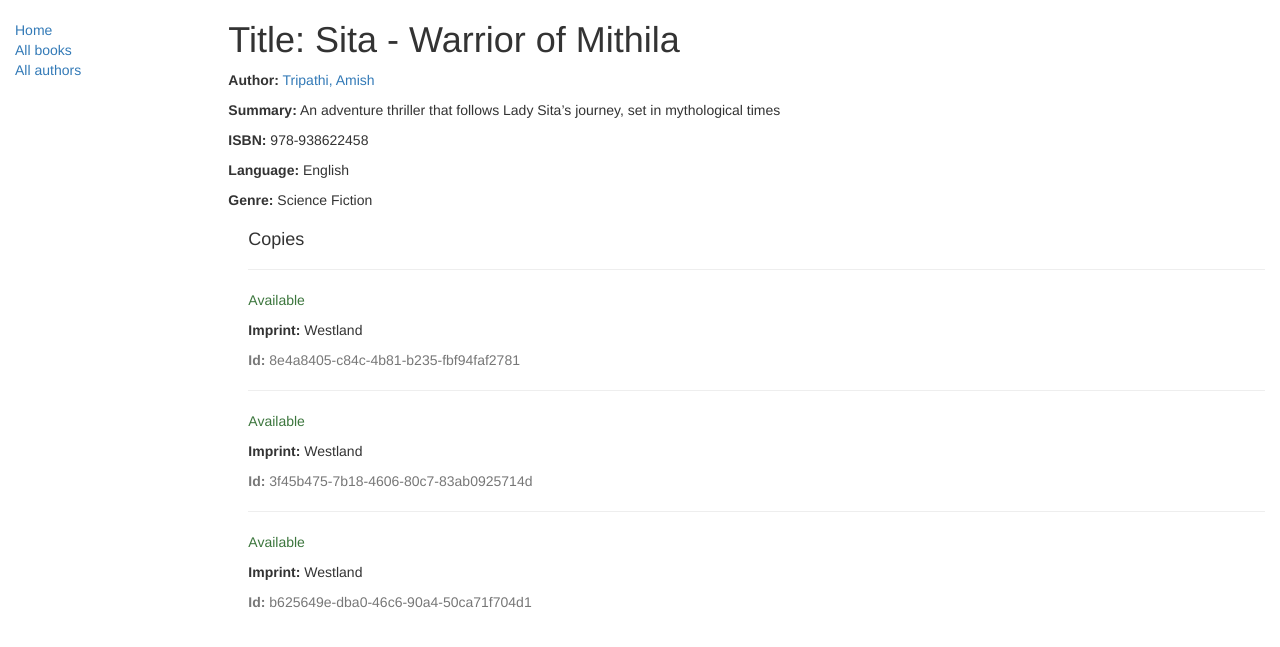
After one commit to ygpravikumar/django, a Django app: page /catalog/book/1 in a window 1280 px wide. The commit adds this page. Shown: the top 647 px of the page. Run offline with Django 3.2, Linux system fonts and the light colour scheme; data comes from the database, SQL or seed files in the repository; both versions use the stored data as it was after the commit; some libraries are stand-ins or nearby versions.

Commit message:
Tutorial Part 6: Generic list and detail views

```diff
--- a/locallibrary/catalog/models.py
+++ b/locallibrary/catalog/models.py
@@ -4,6 +4,7 @@
 from django.db import models
 
 # Create your models here.
+
 
 class Genre(models.Model):
     """
@@ -18,7 +19,9 @@ class Genre(models.Model):
         """
         return self.name
 
-from django.urls import reverse #Used to generate URLs by reversing the URL patterns
+# Used to generate URLs by reversing the URL patterns
+from django.urls import reverse
+
 
 class Book(models.Model):
     """
@@ -27,13 +30,18 @@ class Book(models.Model):
     title = models.CharField(max_length=200)
     author = models.ForeignKey('Author', on_delete=models.SET_NULL, null=True)
     # Foreign Key used because book can only have one author, but authors can have multiple books
-    # Author as a string rather than object because it hasn't been declared yet in the file.
-    summary = models.TextField(max_length=1000, help_text="Enter a brief description of the book")
-    isbn = models.CharField('ISBN',max_length=13, help_text='13 Character <a href="https://www.isbn-international.org/content/what-isbn">ISBN number</a>')
-    genre = models.ManyToManyField(Genre, help_text="Select a genre for this book")
+    # Author as a string rather than object because it hasn't been declared
+    # yet in the file.
+    summary = models.TextField(
+        max_length=1000, help_text="Enter a brief description of the book")
+    isbn = models.CharField(
+        'ISBN', max_length=13, help_text='13 Character <a href="https://www.isbn-international.org/content/what-isbn">ISBN number</a>')
+    genre = models.ManyToManyField(
+        Genre, help_text="Select a genre for this book")
     # ManyToManyField used because genre can contain many books. Books can cover many genres.
     # Genre class has already been defined so we can specify the object above.
-    language = models.ForeignKey('Language', on_delete=models.SET_NULL, null=True)
+    language = models.ForeignKey(
+        'Language', on_delete=models.SET_NULL, null=True)
 
     def __str__(self):
         """
@@ -45,9 +53,8 @@ class Book(models.Model):
         """
         Creates a string for the Genre. This is required to display genre in Admin.
         """
-        return ', '.join([ genre.name for genre in self.genre.all()[:3] ])
+        return ', '.join([genre.name for genre in self.genre.all()[:3]])
     display_genre.short_description = 'Genre'
-
 
     def get_absolute_url(self):
         """
@@ -55,13 +62,15 @@ class Book(models.Model):
         """
         return reverse('book-detail', args=[str(self.id)])
 
-import uuid # Required for unique book instances
+import uuid  # Required for unique book instances
+
 
 class BookInstance(models.Model):
     """
     Model representing a specific copy of a book (i.e. that can be borrowed from the library).
     """
-    id = models.UUIDField(primary_key=True, default=uuid.uuid4, help_text="Unique ID for this particular book across whole library")
+    id = models.UUIDField(primary_key=True, default=uuid.uuid4,
+                          help_text="Unique ID for this particular book across whole library")
     book = models.ForeignKey('Book', on_delete=models.SET_NULL, null=True)
     imprint = models.CharField(max_length=200)
     due_back = models.DateField(null=True, blank=True)
@@ -73,18 +82,18 @@ class BookInstance(models.Model):
         ('r', 'Reserved'),
     )
 
-    status = models.CharField(max_length=1, choices=LOAN_STATUS, blank=True, default='d', help_text='Book availability')
+    status = models.CharField(max_length=1, choices=LOAN_STATUS,
+                              blank=True, default='d', help_text='Book availability')
 
     class Meta:
         ordering = ["due_back"]
-
-
 
     def __str__(self):
         """
         String for representing the Model object
         """
-        return '%s (%s)' % (self.id,self.book.title)
+        return '%s (%s)' % (self.id, self.book.title)
+
 
 class Author(models.Model):
     """
@@ -101,14 +110,12 @@ class Author(models.Model):
         """
         return reverse('author-detail', args=[str(self.id)])
 
+    def __str__(self):
+        """String for representing the Model object."""
+        return '%s, %s' % (self.last_name, self.first_name)
 
-    def __str__(self):
-        """
-        String for representing the Model object.
-
-
-    """
-        return '%s, %s' % (self.last_name, self.first_name)
+    class Meta:
+        ordering = ['first_name']
 
 
 class Language(models.Model):
--- a/locallibrary/catalog/templates/base_generic.html
+++ b/locallibrary/catalog/templates/base_generic.html
@@ -25,13 +25,25 @@
                 {% block sidebar %}
                 <ul class="sidebar-nav">
                     <li><a href="{% url 'index' %}">Home</a></li>
-                    <li><a href="">All books</a></li>
-                    <li><a href="">All authors</a></li>
+                    <li><a href="{% url 'books' %}">All books</a></li>
+                    <li><a href="{% url 'authors' %}">All authors</a></li>
                 </ul>
                 {% endblock %}
             </div>
             <div class="col-sm-10 ">
-                {% block content %}{% endblock %}
+                {% block content %}{% endblock %} {% block pagination %} {% if is_paginated %}
+                <div class="pagination">
+                    <span class="page-links">
+                                {% if page_obj.has_previous %}
+                                    <a href="{{ request.path }}?page={{ page_obj.previous_page_number }}">previous</a>
+                                {% endif %}
+                            <span class="page-current">
+                                Page {{ page_obj.number }} of {{ page_obj.paginator.num_pages }}.
+                            </span> {% if page_obj.has_next %}
+                            <a href="{{ request.path }}?page={{ page_obj.next_page_number }}">next</a> {% endif %}
+                    </span>
+                </div>
+                {% endif %} {% endblock %}
             </div>
         </div>
 
--- /dev/null
+++ b/locallibrary/catalog/templates/catalog/book_detail.html
@@ -0,0 +1,23 @@
+{% extends "base_generic.html" %}
+
+{% block content %}
+  <h1>Title: {{ book.title }}</h1>
+
+  <p><strong>Author:</strong> <a href="{{ book.author.get_absolute_url }}">{{ book.author }}</a></p> <!-- author detail link not yet defined -->
+  <p><strong>Summary:</strong> {{ book.summary }}</p>
+  <p><strong>ISBN:</strong> {{ book.isbn }}</p>
+  <p><strong>Language:</strong> {{ book.language }}</p>
+  <p><strong>Genre:</strong> {% for genre in book.genre.all %} {{ genre }}{% if not forloop.last %}, {% endif %}{% endfor %}</p>
+
+  <div style="margin-left:20px;margin-top:20px">
+    <h4>Copies</h4>
+
+    {% for copy in book.bookinstance_set.all %}
+    <hr>
+    <p class="{% if copy.status == 'a' %}text-success{% elif copy.status == 'd' %}text-danger{% else %}text-warning{% endif %}">{{ copy.get_status_display }}</p>
+    {% if copy.status != 'a' %}<p><strong>Due to be returned:</strong> {{copy.due_back}}</p>{% endif %}
+    <p><strong>Imprint:</strong> {{copy.imprint}}</p>
+    <p class="text-muted"><strong>Id:</strong> {{copy.id}}</p>
+    {% endfor %}
+  </div>
+{% endblock %}
--- a/locallibrary/catalog/urls.py
+++ b/locallibrary/catalog/urls.py
@@ -9,4 +9,8 @@ from . import views
 
 urlpatterns = [
     url(r'^$', views.index, name='index'),
+    url(r'^books/$', views.BookListView.as_view(), name='books'),
+    url(r'^book/(?P<pk>\d+)$', views.BookDetailView.as_view(), name='book-detail'),
+    url(r'^authors$', views.AuthorListView.as_view(), name='authors'),
+    url(r'^author/(?P<pk>\d+)$', views.AuthorDetailView.as_view(), name='author-detail'),
 ]
--- a/locallibrary/catalog/views.py
+++ b/locallibrary/catalog/views.py
@@ -1,4 +1,5 @@
 from django.shortcuts import render
+from django.views import generic
 
 # Create your views here.
 
@@ -27,3 +28,27 @@ def index(request):
                  'num_instances_available': num_instances_available, 'num_authors': num_authors,
                  'num_genres': num_genres, 'num_books_with_sita': num_books_with_sita},
     )
+
+
+class BookListView(generic.ListView):
+    """ BookListView vlass to define the list view for books. """
+    model = Book
+    paginate_by = 10
+
+
+    def get_context_data(self, **kwargs):
+        # Call the base implementation first to get a context
+        context = super(BookListView, self).get_context_data(**kwargs)
+        # Get the blog from id and add it to the context
+        context['some_data'] = 'This is just some data'
+        return context
+
+class BookDetailView(generic.DetailView):
+    model = Book
+
+class AuthorListView(generic.ListView):
+    model=Author
+    paginated_by = 10
+
+class AuthorDetailView(generic.DetailView):
+    model=Author
```
Also changed, not shown: locallibrary/catalog/templates/catalog/author_detail.html (added, +17 -0 lines), locallibrary/catalog/templates/catalog/author_list.html (added, +19 -0 lines), locallibrary/catalog/templates/catalog/book_list.html (added, +19 -0 lines), locallibrary/catalog/migrations/0003_auto_20170606_0832.py (added), locallibrary/db.sqlite3, 1 other file.
